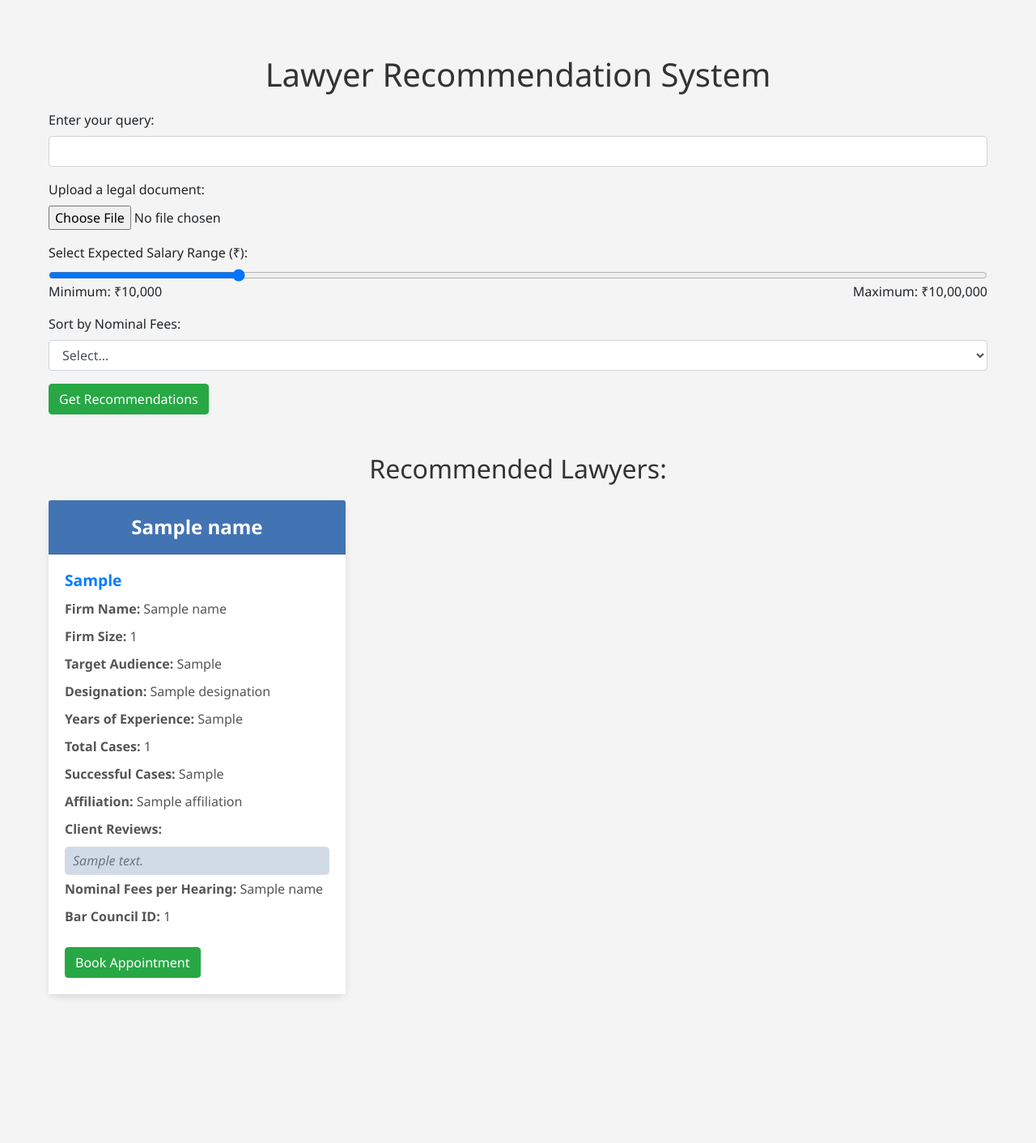
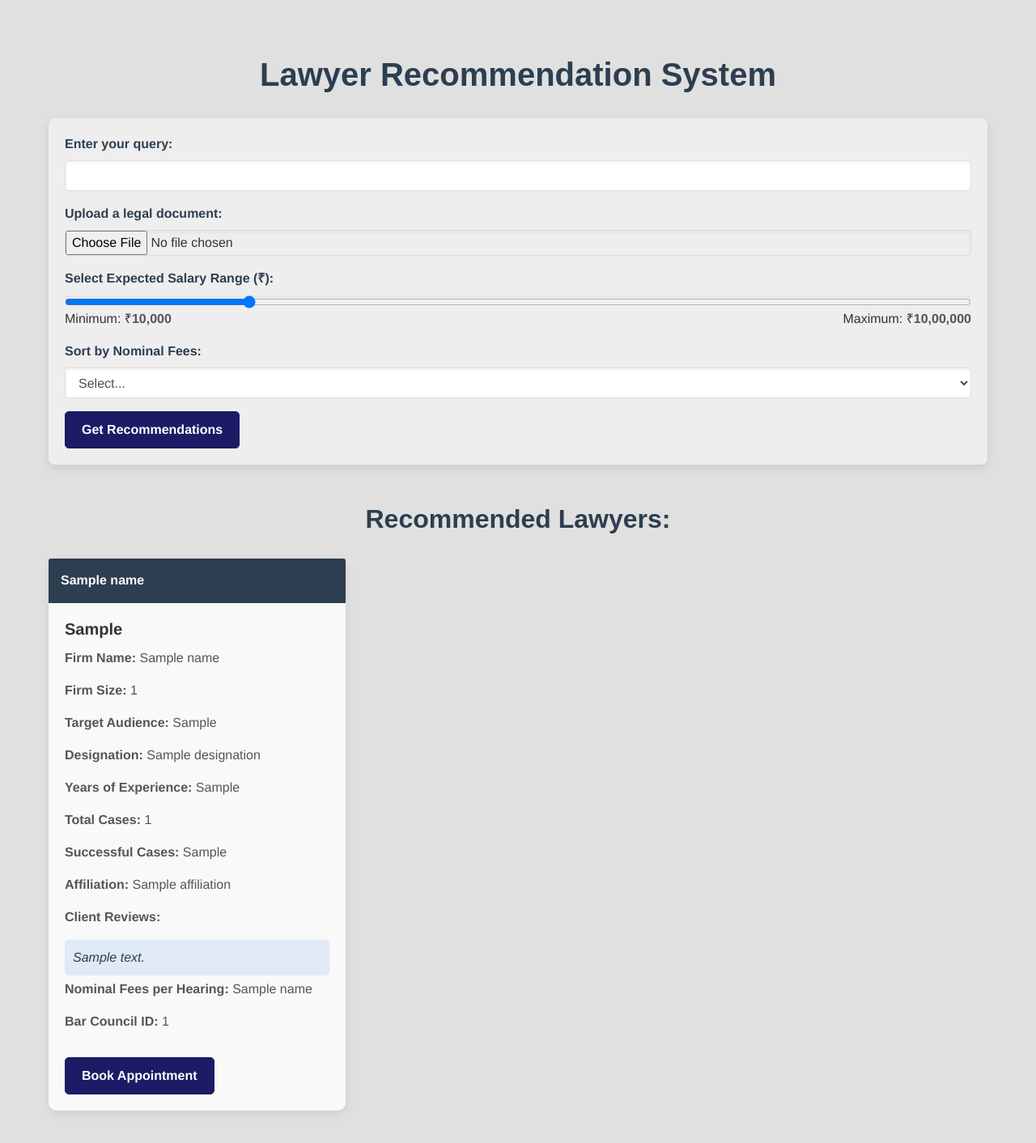
Before and after one commit to hajeraali/LegalEagleAI-majorproject, a Flask app: template templates/index.html in a window 1280 px wide. Shown: the whole page at 81% size. Before the commit the page ends 1232 px from the top, so only its background shows below. Run offline with Flask 2, Linux system fonts and the light colour scheme; the template is opened without the code that fills it: most values are stand-ins (such as "Sample title", 1, 10 or a date in 2020); parts of the project's set-up code (start-up, migrations or seed data) failed here and were passed over; some libraries are stand-ins or nearby versions.

Commit message:
commit
commit-complete lawyer rec with booking

```diff
--- a/static/booking.css
+++ b/static/booking.css
@@ -64,7 +64,7 @@ textarea {
 button[type="submit"] {
     flex: 1 1 100%; /* Full width button */
     padding: 0.75rem;
-    background-color: #007bff;
+    background-color:  #2d3e50;
     color: #fff;
     font-size: 1.1rem;
     font-weight: bold;
@@ -75,5 +75,6 @@ button[type="submit"] {
 }
 
 button[type="submit"]:hover {
-    background-color: #0056b3;
+
+    background-color: #2d3e50;
 }
--- a/static/styles.css
+++ b/static/styles.css
@@ -1,81 +1,125 @@
+/* General Body Styling */
+/* General Body Styling */
 body {
-    background-color: #f4f4f4; /* Light background color */
-    font-family: 'Segoe UI', Tahoma, Geneva, Verdana, sans-serif; /* Clean and modern font */
-    margin: 0; /* Remove default margin */
-    padding: 0; /* Remove default padding */
+    font-family: 'Helvetica Neue', Arial, sans-serif;
+    background-color: #e0e0e0;  /* Slightly darker background */
+    color: #333;
 }
 
+/* Container and Header */
 .container {
-    max-width: 1200px; /* Limit the container width */
-    margin: auto; /* Center the container */
-    padding: 20px; /* Padding around the container */
+    max-width: 1200px;
+    margin: auto;
+    padding: 20px;
+}
+h1, h2 {
+    font-family: 'Montserrat', sans-serif;
+    color: #2d3e50;
+    text-align: center;
+    margin-bottom: 30px;
+    font-weight: 700;
 }
 
-h1, h2 {
-    color: #333; /* Darker color for headings */
-    text-align: center; /* Centered headings */
-    margin-bottom: 20px; /* Spacing below headings */
+/* Form Styling */
+form {
+    background-color: #ffffff71;
+    padding: 20px;
+    border-radius: 8px;
+    box-shadow: 0 4px 12px rgba(0, 0, 0, 0.1);
+}
+.form-group label {
+    font-weight: 600;
+    color: #2d3e50;
+}
+.form-control, .form-control-file, .form-control-range, .form-control select {
+    border: 1px solid #ddd;
+    border-radius: 4px;
+    box-shadow: inset 0 2px 4px rgba(0, 0, 0, 0.05);
+}
+.form-control:focus {
+    border-color: #4273b3;
+    box-shadow: 0 0 4px rgba(66, 115, 179, 0.3);
 }
 
-.card {
-    margin-bottom: 20px; /* Spacing between cards */
-    transition: transform 0.2s, box-shadow 0.2s; /* Smooth transition for hover effect */
-    border-radius: 10px; /* Rounded corners */
-    border: 1px solid #007bff; /* Border color matching the header */
-    box-shadow: 0 4px 20px rgba(0, 0, 0, 0.1); /* Subtle shadow */
+/* Button Styling */
+button, .btn-primary {
+    background-color: rgb(27, 27, 102);
+    border-color: rgb(27, 27, 102);
+    color: #fff;
+    padding: 10px 20px;
+    font-weight: 600;
+    border-radius: 5px;
+    transition: all 0.3s ease;
+}
+button:hover, .btn-primary:hover {
+    background-color: #355a8e;
+    border-color: #355a8e;
 }
 
-.card:hover {
-    transform: scale(1.05); /* Slightly enlarge card on hover */
-    box-shadow: 0 8px 30px rgba(0, 0, 0, 0.15); /* Enhanced shadow on hover */
+/* Price Range Display */
+#min_price_label, #max_price_label {
+    font-weight: bold;
+    color: #555;
+}
+
+/* Card Styling */
+.card {
+    border: none;
+    border-radius: 10px;
+    background-color: #f9f9f9; /* Keep cards lighter for contrast */
+    margin-bottom: 20px;
+    box-shadow: 0 4px 12px rgba(0, 0, 0, 0.08);
+    transition: transform 0.3s ease, box-shadow 0.3s ease;
 }
 
 .card-header {
-    background-color: #007bff; /* Bootstrap primary color */
-    color: white; /* Text color */
-    border-radius: 10px 10px 0 0; /* Rounded top corners */
-    font-size: 1.5rem; /* Larger font for header */
-    text-align: center; /* Centered header text */
-    padding: 15px; /* Padding inside the header */
+    background-color: #2d3e50; /* Darker shade for consistency */
+    color: #ffffff;
+    font-weight: bold;
+    padding: 15px;
+    border-top-left-radius: 10px;
+    border-top-right-radius: 10px;
 }
-
-.card-body {
-    background-color: #ffffff; /* White background for card body */
-    padding: 20px; /* Added padding for inner content */
+.card:hover {
+    transform: translateY(-10px);
+    box-shadow: 0 8px 20px rgba(0, 0, 0, 0.15);
 }
 
 .card-title {
+    color: #333;
     font-weight: bold;
-    color: #007bff; /* Color for titles */
-    font-size: 1.2rem; /* Adjusted font size */
+}
+.card-text {
+    color: #555;
 }
 
-.card-text {
-    margin-bottom: 10px; /* Space below each text block */
-    color: #555; /* Darker color for text */
+/* Review Section */
+.review {
+    background-color: #e0eaf6;
+    padding: 10px;
+    margin: 5px 0;
+    border-radius: 5px;
+    color: #2d3e50;
+    font-style: italic; /* Italicized reviews */
 }
 
-.review {
-    margin-top: 5px; /* Space above each review */
-    border-bottom: 1px solid #e0e0e0; /* Light separator for reviews */
-    padding: 5px 0; /* Padding for review text */
-    color: #6c757d; /* Light text color for reviews */
-    font-style: italic; /* Italics for review text */
+/* Loading Animation */
+.loading {
+    display: none;
+    position: absolute;
+    left: 50%;
+    top: 50%;
+    transform: translate(-50%, -50%);
+    z-index: 10;
+    text-align: center;
 }
-
-.btn-primary {
-    background-color: #28a745; /* Changed button color */
-    border-color: #28a745; /* Matching border color */
+.loading-person {
+    font-size: 50px;
+    color:#2d3e50;
+    animation: bounce 0.6s infinite alternate;
+    font-family: 'Helvetica Neue', Arial, sans-serif;
 }
-
-.btn-primary:hover {
-    background-color: #218838; /* Darker green on hover */
-    border-color: #1e7e34; /* Matching border color on hover */
+@keyframes bounce {
+    0% { transform: translateY(0); }
+    100% { transform: translateY(-20px); }
 }
-
-/* Responsive adjustments for smaller screens */
-@media (max-width: 768px) {
-    .card {
-        margin: 10px 0; /* Reduced margin for smaller screens */
-    }
-}
--- a/templates/index.html
+++ b/templates/index.html
@@ -6,57 +6,7 @@
     <title>Lawyer Recommendation System</title>
     <link rel="stylesheet" href="https://maxcdn.bootstrapcdn.com/bootstrap/4.5.2/css/bootstrap.min.css">
     <link rel="stylesheet" href="styles.css">
-    <style>
-        /* Additional styles for the loading animation */
-        .loading {
-            display: none; /* Initially hide the loading animation */
-            position: absolute;
-            left: 50%;
-            top: 50%;
-            transform: translate(-50%, -50%);
-            z-index: 10; /* Place the animation above other elements */
-            text-align: center;
-        }
-        .loading-person {
-            width: 50px; /* Width of the character */
-            animation: bounce 0.6s infinite alternate; /* Bounce animation */
-        }
-        @keyframes bounce {
-            0% {
-                transform: translateY(0);
-            }
-            100% {
-                transform: translateY(-20px); /* Bounce height */
-            }
-        }
-
-        /* Styles for cards */
-        .card {
-            transition: transform 0.3s ease, box-shadow 0.3s ease;
-            border: none; /* Remove default border */
-            border-radius: 10px; /* Round corners */
-            margin-bottom: 20px; /* Space between cards */
-            background-color: #f9f9f9; /* Light background color */
-            box-shadow: 0 4px 8px rgba(0, 0, 0, 0.1); /* Soft shadow */
-        }
-        .card:hover {
-            transform: translateY(-10px); /* Lift card on hover */
-            box-shadow: 0 8px 16px rgba(0, 0, 0, 0.2); /* Deeper shadow */
-        }
-        .card-header {
-            background-color: #4273b3; /* Header background color */
-            color: white; /* Text color */
-            font-weight: bold; /* Bold text */
-            border-top-left-radius: 25px; /* Round top corners */
-            border-top-right-radius: 25px; /* Round top corners */
-        }
-        .review {
-            background-color: #d1dbe7; /* Light green background for reviews */
-            padding: 5px 10px; /* Padding */
-            border-radius: 5px; /* Round corners */
-            margin: 5px 0; /* Space between reviews */
-        }
-    </style>
+    <link rel="stylesheet" href="{{ url_for('static', filename='styles.css') }}">
 </head>
 <body>
     <div class="container mt-5">
```
